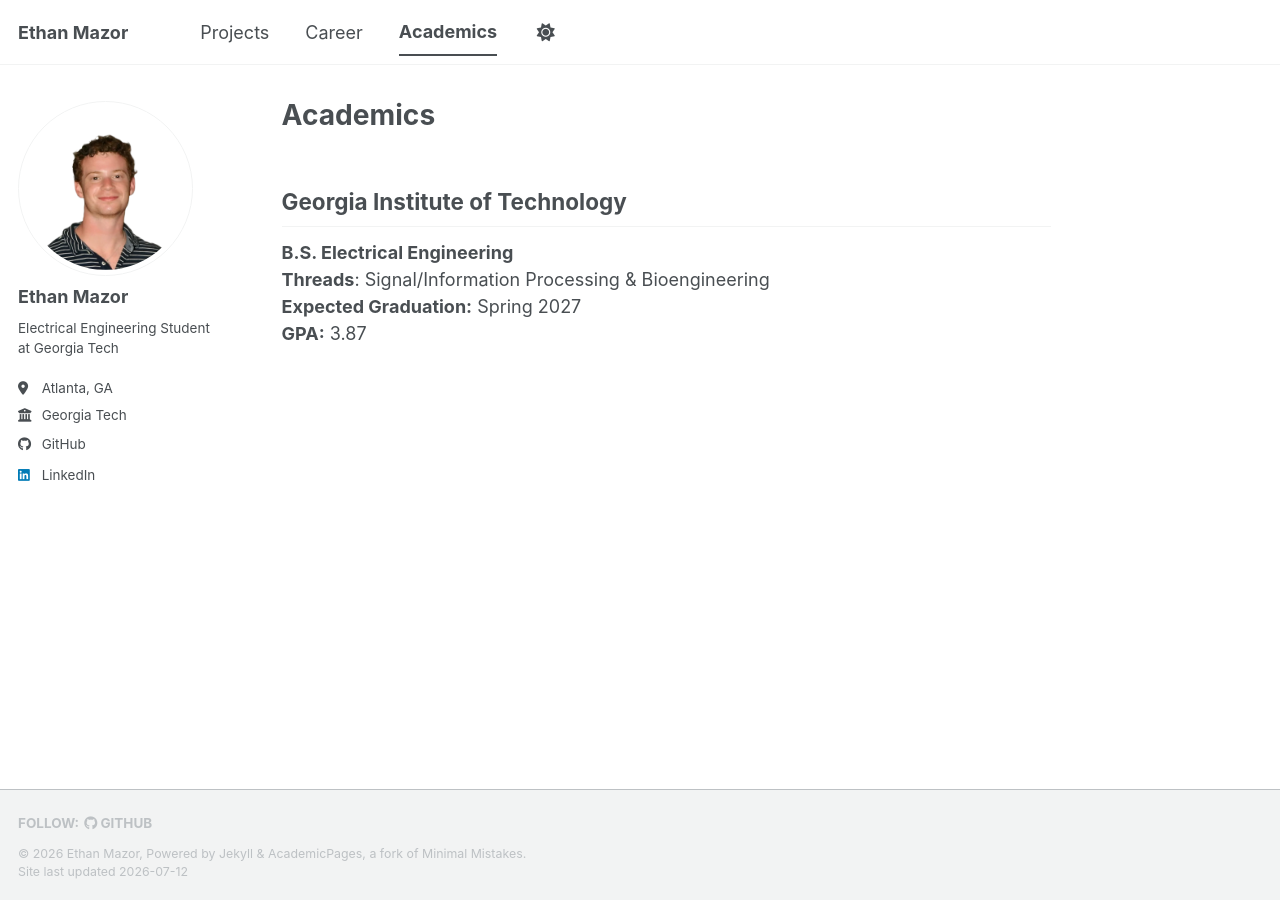
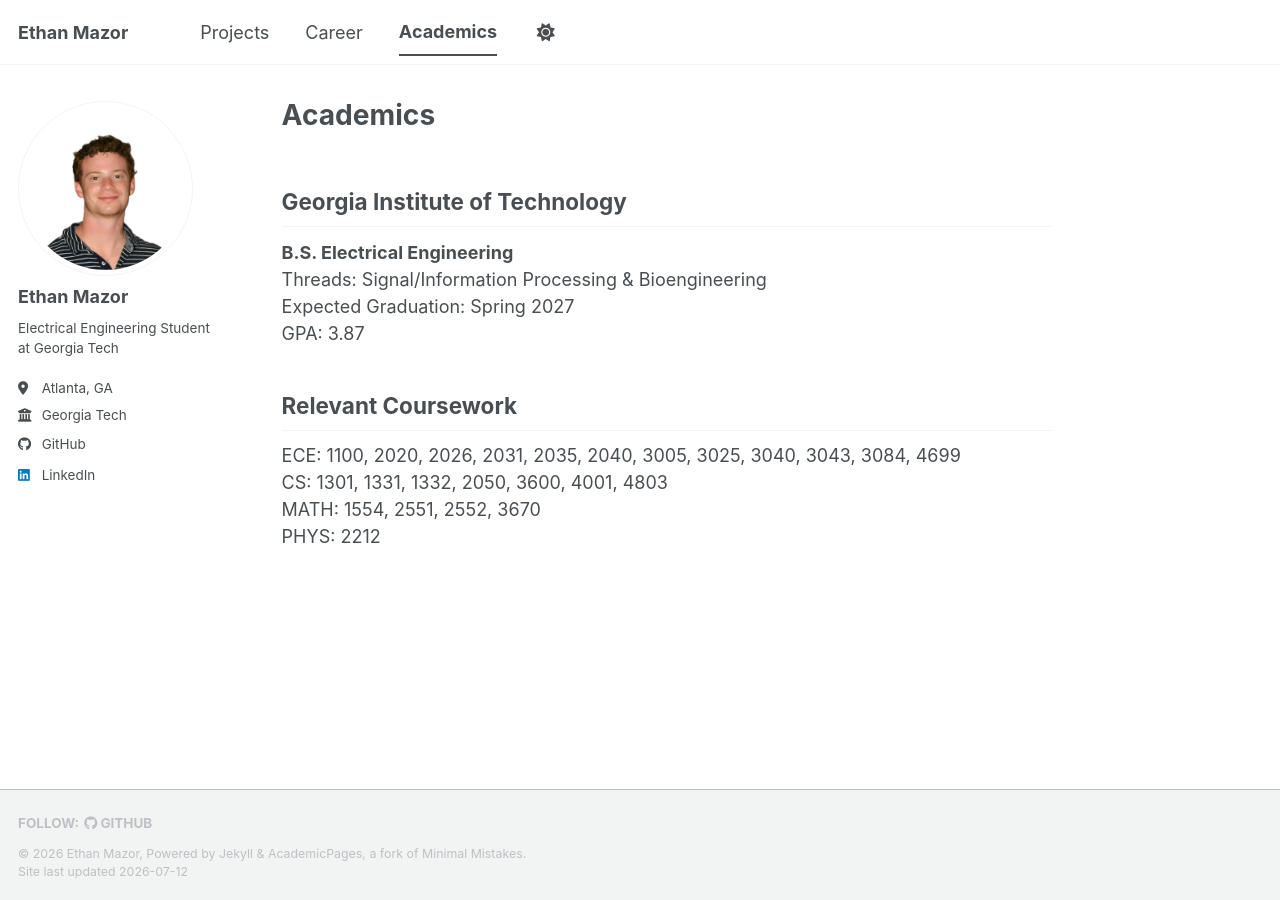
Before and after one commit to ethanmazor/ethanmazor.github.io, a Jekyll site: the page built from _pages/academics.md, in a window 1280 px wide. Built offline with Jekyll 4.4.1, drawn with Linux system fonts in a browser that asks for light colours; a style sheet for code colours, icons or effects is not loaded.

Commit message:
feat: add relevant coursework to academics page
Co-authored-by: Copilot <223556219+Copilot@users.noreply.github.com>

```diff
--- a/_pages/academics.md
+++ b/_pages/academics.md
@@ -8,6 +8,13 @@ author_profile: true
 ## Georgia Institute of Technology
 
 **B.S. Electrical Engineering**
-**Threads**: Signal/Information Processing & Bioengineering
-**Expected Graduation:** Spring 2027
-**GPA:** 3.87
+Threads: Signal/Information Processing & Bioengineering
+Expected Graduation: Spring 2027
+GPA: 3.87
+
+## Relevant Coursework
+
+ECE: 1100, 2020, 2026, 2031, 2035, 2040, 3005, 3025, 3040, 3043, 3084, 4699
+CS: 1301, 1331, 1332, 2050, 3600, 4001, 4803
+MATH: 1554, 2551, 2552, 3670
+PHYS: 2212
```
